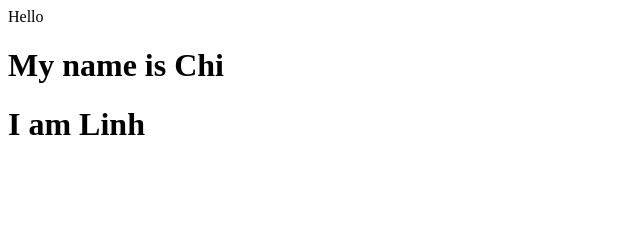
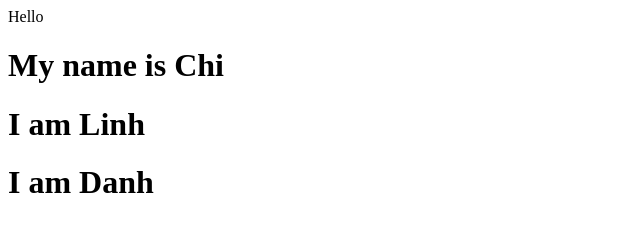
Before and after one commit to vinhchis/git-with-friends, a plain HTML site: page index.html in a window 1280 px wide. Shown: the whole page, without its empty margins (0-640 px from the left). Drawn offline with Linux system fonts and the light colour scheme.

Commit message:
danh update

```diff
--- a/index.html
+++ b/index.html
@@ -9,5 +9,6 @@
     Hello
     <h1>My name is Chi</h1>
     <h1>I am Linh</h1>
+    <h1>I am Danh</h1>
 </body>
 </html>
```
